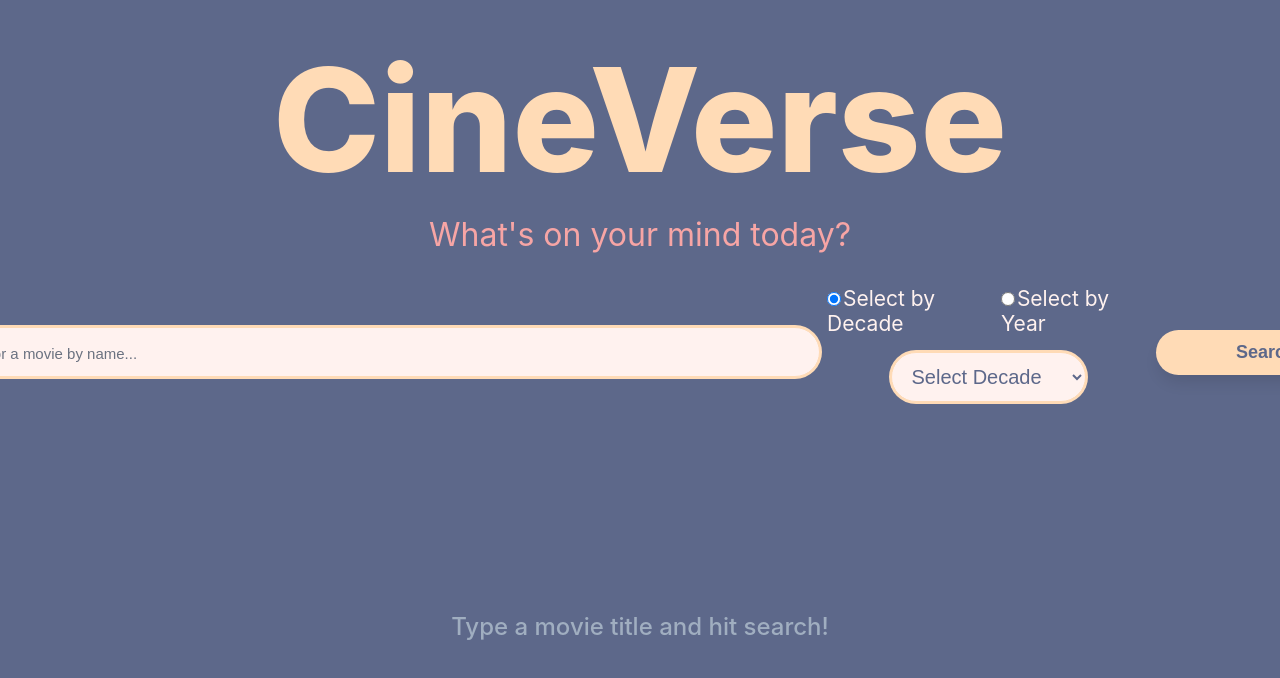
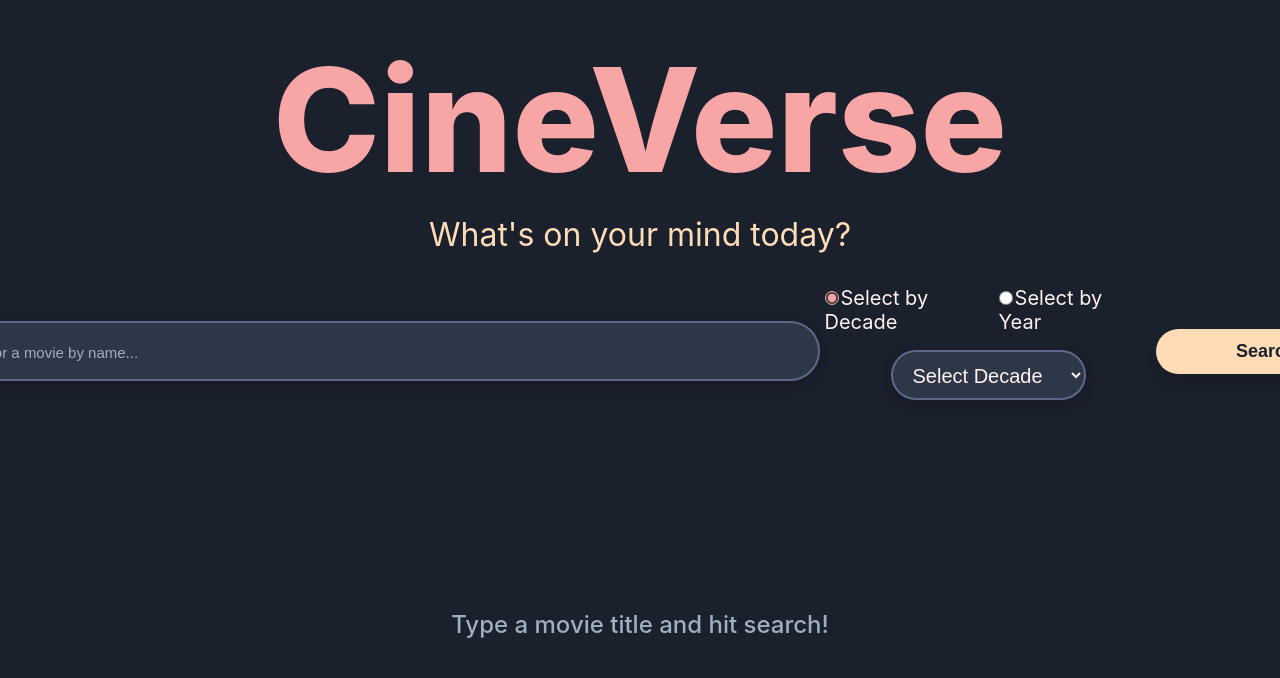
Before and after one commit to Richa-2005/Movie-Search-App, a React (Vite) app in the folder frontend/: page / in a window 1280 px wide. Shown: the top 678 px of the page. Built offline with nearby package versions, Linux system fonts and the light colour scheme.

Commit message:
MoviePage + Overall css changed

```diff
--- a/frontend/design/HomePage.css
+++ b/frontend/design/HomePage.css
@@ -2,10 +2,10 @@
     display: flex;
     flex-direction: column;
     align-items: center;
-    background-color: #5D688A;
-    color: #FFF2EF;
+    background-color: #1A202C; /* Updated */
+    color: #FFF2EF; /* Updated */
     min-height: 100vh;
-    }
+}
 
 .header-section{
     width: 100%;
@@ -18,13 +18,13 @@
 .header-section > h1{
     font-size: 9rem;
     font-weight: 800;
-    color: #FFDBB6;
+    color: #F7A5A5; /* Updated */
     margin-bottom: 0.5rem;
 }
 
 .header-section > p{
     font-size: 2rem;
-    color:#F7A5A5;
+    color: #FFDBB6; /* Updated */
 }
 
 .main-section{
@@ -45,52 +45,48 @@
 .movie-entry-title{
     display: flex;
     padding:0.75rem 1rem 0.75rem 1rem;
-    color: #5D688A;
-    background-color: #FFF2EF;
+    color: #FFF2EF; /* Updated */
+    background-color: #2D3748; /* Updated */
     width:100%;
-    border:1px solid #FFDBB6;
+    border: 2px solid #5D688A; /* Updated */
     border-radius: 9999px;
     margin-top:1rem;
     outline: 2px solid transparent;
     outline-offset: 2px;
-
-    box-shadow: 0 0 0 2px  #FFDBB6;
-
-    transition-property:box-shadow;
+    box-shadow: 0 4px 12px rgba(0, 0, 0, 0.2); /* Updated */
+    transition-property:box-shadow, border-color; /* Updated */
     transition-timing-function: cubic-bezier(0.4, 0, 0.2, 1);
     transition-duration: 300ms;
-
-    height:50px;
+    height:60px;
     min-width: 900px;
     font-size: 20px;
 }
 
 .movie-entry-title:focus {
     outline: none;
-    box-shadow: 0 0 0 3px #f4aaaa;
+    border-color: #F7A5A5; /* Updated */
+    box-shadow: 0 0 0 3px rgba(247, 165, 165, 0.4); /* Updated */
 }
 
 .movie-entry-title::placeholder {
-    color: #6B7280;
+    color: #A0AEC0; /* Updated */
     font-size: 15px;
 }
 
 .movie-entry-year{
     display: flex;
     padding:0.75rem 1rem 0.75rem 1rem;
-    color: #5D688A;
-    background-color: #FFF2EF;
+    color: #FFF2EF; /* Updated */
+    background-color: #2D3748; /* Updated */
     width:195px;
-    border:1px solid #FFDBB6;
+    border: 2px solid #5D688A; /* Updated */
     border-radius: 9999px;
     margin-top:1rem;
     margin-left:1rem;
     outline: 2px solid transparent;
     outline-offset: 2px;
-
-    box-shadow: 0 0 0 2px  #FFDBB6;
-
-    transition-property:box-shadow;
+    box-shadow: 0 4px 12px rgba(0, 0, 0, 0.2); /* Updated */
+    transition-property:box-shadow, border-color; /* Updated */
     transition-timing-function: cubic-bezier(0.4, 0, 0.2, 1);
     transition-duration: 300ms;
     height:50px;
@@ -98,10 +94,11 @@
 }
 .movie-entry-year:focus {
     outline: none;
-    box-shadow: 0 0 0 3px #f4aaaa;
+    border-color: #F7A5A5; /* Updated */
+    box-shadow: 0 0 0 3px rgba(247, 165, 165, 0.4); /* Updated */
 }
 .movie-entry-year::placeholder {
-    color: #6B7280;
+    color: #A0AEC0; /* Updated */
     font-size: 15px;
 }
 
@@ -109,25 +106,24 @@
     margin-top:1rem;
     margin-left:1rem;
     padding: 0.75rem 1.5rem 0.75rem 1.5rem;
-    background-color: #ffdbb6;
+    background-color: #FFDBB6; /* Updated */
     font-size: large;
-    color: #5d688a;
+    color: #1A202C; /* Updated */
     font-weight: 600;
-
     border-radius: 9999px;
-    border-width: 3px;
-    border:#ffd4a2;
+    border-width: 0px; /* Updated */
+    border: none;
     box-shadow: 0 10px 15px -3px rgb(0 0 0 / 0.1);
-
     transition-property: all;
     transition-timing-function: cubic-bezier(0.4, 0, 0.2, 1);
     transition-duration: 300ms;
     transform: scale(1);
     min-width: 220px;
+    cursor: pointer; /* Added for better UX */
 }
 
 .movie-button:hover {
-    background-color: #ffd4a2;
+    background-color: #F7A5A5; /* Updated */
     transform: scale(1.05);
 }
 
@@ -139,25 +135,21 @@
     padding-right: 1rem;
     display: grid;
     grid-template-columns: repeat(1, minmax(0, 1fr));
-    /* gap-6: Gap between grid items 6 units (24px or 1.5rem) */
     gap: 1.5rem;
 }
 
-  /* sm:grid-cols-2: 2 columns on screens 640px and up */
 @media (min-width: 640px) {
 .results-container {
     grid-template-columns: repeat(2, minmax(0, 1fr));
 }
 }
 
-/* md:grid-cols-3: 3 columns on screens 768px and up */
 @media (min-width: 768px) {
 .results-container {
     grid-template-columns: repeat(3, minmax(0, 1fr));
 }
 }
 
-/* lg:grid-cols-4: 4 columns on screens 1024px and up */
 @media (min-width: 1024px) {
 .results-container {
     grid-template-columns: repeat(4, minmax(0, 1fr));
@@ -174,12 +166,12 @@
     font-size: 20px;
     margin-top: 1.5rem;
     text-align: center;
-    color: #F7A5A5;
+    color: #FFDBB6; /* Updated */
     font-weight: 500;
 }
 
 .movie-div{
-    background-color: #e2d0be;
+    background-color: #2D3748; /* Updated */
     padding: 1rem;
     border-radius: 0.5rem;
     box-shadow: 0 20px 25px -5px rgba(0, 0, 0, 0.1), 0 10px 10px -5px rgba(0, 0, 0, 0.04);
@@ -192,7 +184,7 @@
     align-items: center;
     aspect-ratio: 2 / 3;
     padding-bottom: 1rem;
-
+    text-decoration: none; /* Added to remove underline from Link component */
 }
 
 .movie-div:hover{
@@ -217,30 +209,30 @@
     white-space: nowrap;
     overflow: hidden;
     text-overflow: ellipsis;
-    color: #5D688A;
+    color: #FFF2EF; /* Updated */
     white-space: wrap;
     overflow: hidden;
     text-overflow: ellipsis;
-
-
 }
 
 .movie-div>p{
-    color:#5D688A ;
+    color: #F7A5A5; /* Updated */
     font-size: 0.875rem;
     width: 100%;
-    white-space: nowrap; /* Prevent line breaks */
+    white-space: nowrap;
     overflow: hidden;
     text-overflow: ellipsis;
 }
 
 .year-select{
-    font-size: 21px;
-    margin-left: 7px;
+    font-size: 20px;
+    margin-left: 4.5px;
+    /* color: #F7A5A5; Updated */
 }
 
 input[type="radio"] {
     width: 14px;
     height: 14px;
     margin-right: 2px;
+    accent-color: #F7A5A5; /* Added to style radio button */
 }
--- a/frontend/pages/MoviePage.jsx
+++ b/frontend/pages/MoviePage.jsx
@@ -2,6 +2,7 @@ import React, { useState, useEffect } from 'react';
 import { Link, useParams } from 'react-router-dom';
 import axios from 'axios';
 import '../design/MoviePage.css';
+
 // Base URL for the backend API
 const API_BASE_URL = `http://localhost:3500/movies`;
 
@@ -31,6 +32,26 @@ const MoviePage = () => {
     fetchMovieDetails();
   }, [imdbId]);
 
+  // A small component to render the different ratings
+  const Ratings = ({ ratings }) => {
+    if (!ratings || ratings.length === 0) {
+      return null;
+    }
+    return (
+      <div className="ratings-container">
+        <h4>Critical Ratings</h4>
+        <div className="ratings-list">
+          {ratings.map((rating, index) => (
+            <div key={index} className="rating-item">
+              <span className="rating-value">{rating.Value}</span>
+              <span className="rating-source">{rating.Source}</span>
+            </div>
+          ))}
+        </div>
+      </div>
+    );
+  };
+
   if (isLoading) {
     return (
       <div className="movie-detail-container">
@@ -49,7 +70,6 @@ const MoviePage = () => {
     );
   }
 
-  // Use optional chaining (?) to safely access properties
   const posterUrl = movieDetails?.Poster !== 'N/A' ? movieDetails.Poster : 'https://placehold.co/400x600/5D688A/FFDBB6?text=No+Poster+Available';
 
   return (
@@ -66,18 +86,21 @@ const MoviePage = () => {
             }}
             className="detail-poster"
           />
-          <h3>{movieDetails?.Title}</h3>
-          <p>{movieDetails?.Year}</p>
+          <Ratings ratings={movieDetails?.Ratings} />
         </div>
         <div className="detail-info">
           <h2>{movieDetails?.Title} ({movieDetails?.Year})</h2>
+          <p><strong>Rated:</strong> {movieDetails?.Rated} | <strong>Runtime:</strong> {movieDetails?.Runtime}</p>
           <p><strong>Genre:</strong> {movieDetails?.Genre}</p>
+          <p><strong>Plot:</strong> {movieDetails?.Plot}</p>
           <p><strong>Director:</strong> {movieDetails?.Director}</p>
+          <p><strong>Writer:</strong> {movieDetails?.Writer}</p>
           <p><strong>Actors:</strong> {movieDetails?.Actors}</p>
-          <p><strong>Plot:</strong> {movieDetails?.Plot}</p>
+          <p><strong>Language:</strong> {movieDetails?.Language}</p>
+          <p><strong>Country:</strong> {movieDetails?.Country}</p>
+          <p><strong>Awards:</strong> {movieDetails?.Awards}</p>
+          <p><strong>Box Office:</strong> {movieDetails?.BoxOffice}</p>
           <p><strong>IMDB Rating:</strong> {movieDetails?.imdbRating}/10 ({movieDetails?.imdbVotes} votes)</p>
-          <p><strong>Runtime:</strong> {movieDetails?.Runtime}</p>
-          <p><strong>Rated:</strong> {movieDetails?.Rated}</p>
         </div>
       </div>
     </div>
```
Also changed, not shown: 1 other file (tests, documents, lock files or other folders).
